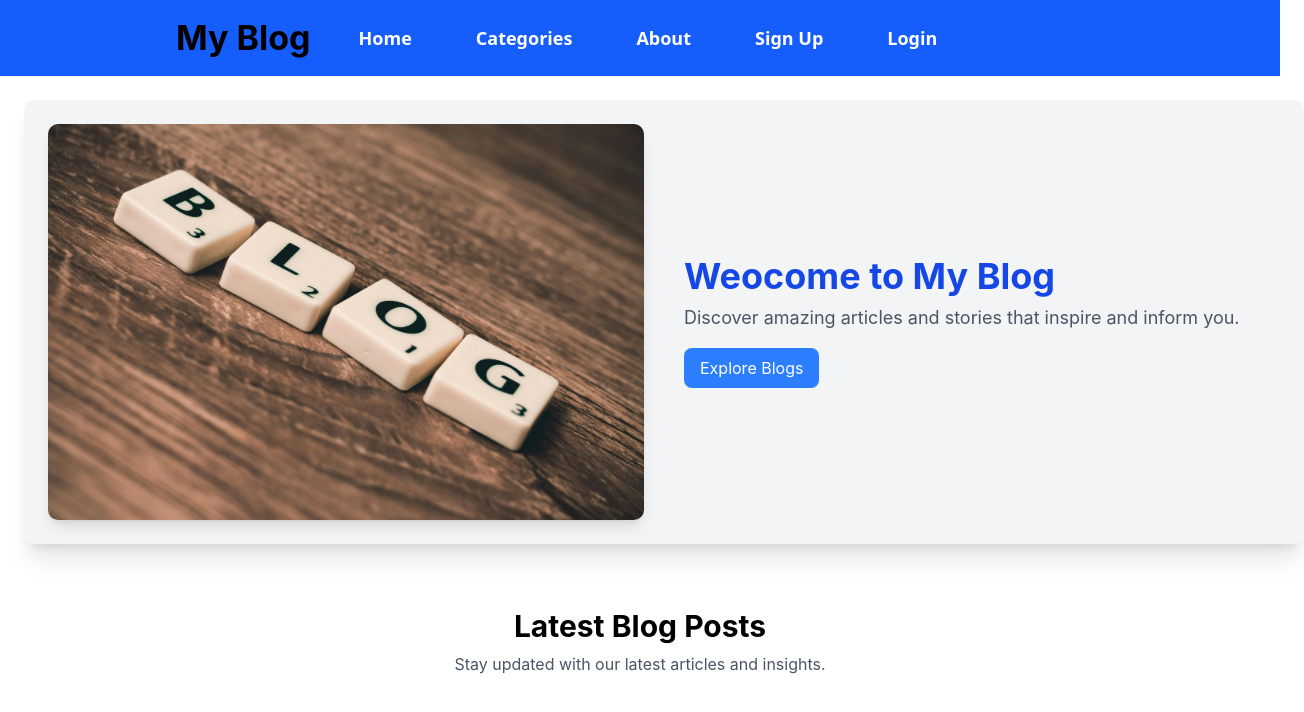
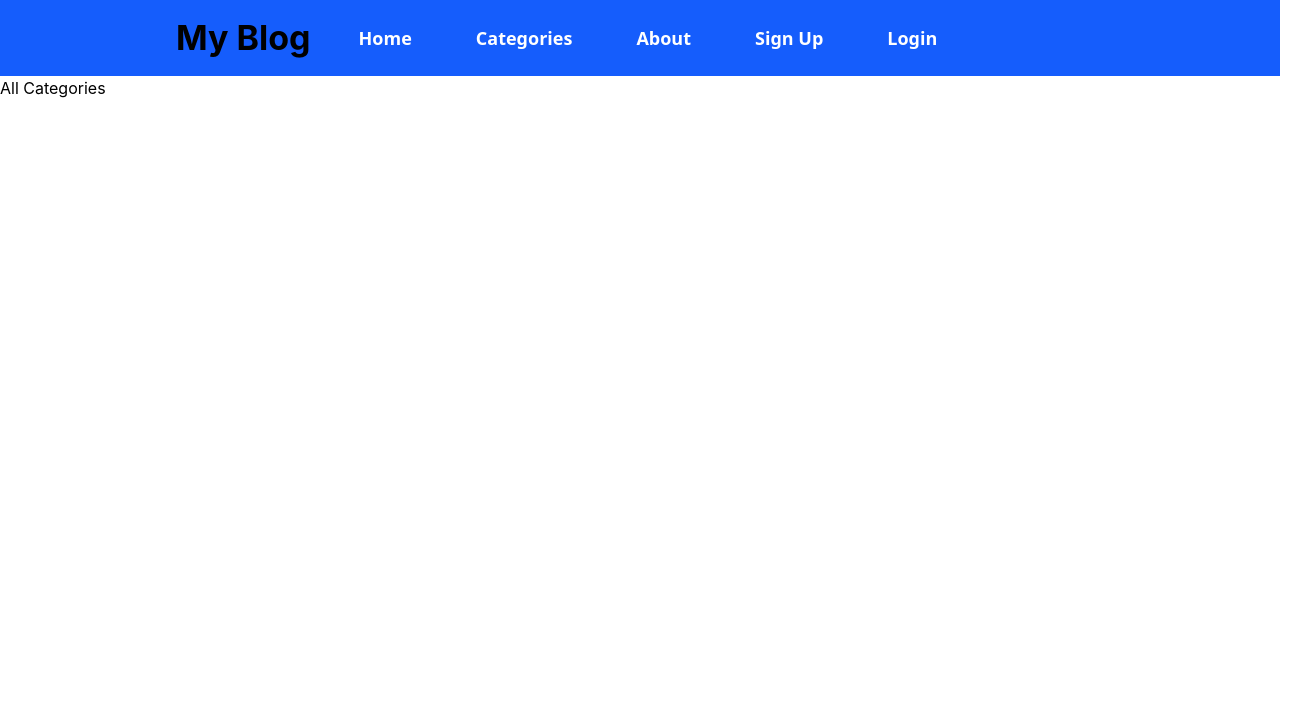
Before and after one commit to ankit11556/blog-app, a React (Vite) app in the folder frontend/: page /categories in a window 1280 px wide. Shown: the top 712 px of the page, 1304 px wide, since content can reach past the window. Built offline with nearby package versions, Linux system fonts and the light colour scheme.

Commit message:
add pages

```diff
--- a/frontend/package.json
+++ b/frontend/package.json
@@ -18,6 +18,7 @@
     "lucide-react": "^0.479.0",
     "react": "^19.0.0",
     "react-dom": "^19.0.0",
+    "react-router-dom": "^7.3.0",
     "tailwind-merge": "^3.0.2",
     "tailwindcss-animate": "^1.0.7"
   },
--- a/frontend/src/App.jsx
+++ b/frontend/src/App.jsx
@@ -1,16 +1,27 @@
 import Navbar from "./components/Navbar"
 import Hero from "./components/Hero"
- import BlogSection from "./components/BlogSection"
-
+// import BlogSection from "./components/BlogSection"
+import {Routes, Route } from "react-router-dom";
+import Home from "./Pages/Home";
+import Categories from "./Pages/Categories";
+import About from "./Pages/About";
+import SignUp from "./Pages/SignUp";
+import Login from "./Pages/Login";
 
 function App() {
 
 
   return (
     <>
+
      <Navbar></Navbar>
-     <Hero></Hero>
-     <BlogSection></BlogSection>
+    <Routes>
+      <Route path="/" element={<Home/>}></Route>
+      <Route path="/categories" element={<Categories />} />
+      <Route path="/about" element={<About />} />
+      <Route path="/signup" element={<SignUp />} />
+      <Route path="/login" element={<Login />} />
+    </Routes>
 
     </>
   )
--- /dev/null
+++ b/frontend/src/Pages/About.jsx
@@ -0,0 +1,5 @@
+const About = () => {
+  return <h1>About Us</h1>;
+};
+
+export default About;
--- /dev/null
+++ b/frontend/src/Pages/Categories.jsx
@@ -0,0 +1,5 @@
+const Categories = () => {
+  return <h1>All Categories</h1>;
+};
+
+export default Categories;
--- /dev/null
+++ b/frontend/src/Pages/Home.jsx
@@ -0,0 +1,7 @@
+const Home = () =>{
+  return(
+<h1>Welcome to home page</h1>
+  )
+}
+
+export default Home
--- /dev/null
+++ b/frontend/src/Pages/Login.jsx
@@ -0,0 +1,5 @@
+const Login = () => {
+  return <h1>Login Page</h1>;
+};
+
+export default Login;
--- /dev/null
+++ b/frontend/src/Pages/SignUp.jsx
@@ -0,0 +1,5 @@
+const SignUp = () => {
+  return <h1>Sign Up Page</h1>;
+};
+
+export default SignUp;
--- a/frontend/src/components/Navbar.jsx
+++ b/frontend/src/components/Navbar.jsx
@@ -1,4 +1,5 @@
 import { Container,Group,Title } from "@mantine/core";
+import { Link } from "react-router-dom";
 const Navbar = () =>{
   return (
 <div className="bg-blue-600 w-full">
@@ -6,11 +7,21 @@ const Navbar = () =>{
 <Group className="w-full flex justify-between items-center ">
   <Title >My Blog</Title>
 <ul className="text-white p-2 flex space-x-16 ml-6 font-sans text-lg font-bold">
-        <li className="hover:text-gray-300 cursor-pointer hover:underline">Home</li>
-        <li className="hover:text-gray-300 cursor-pointer hover:underline">Categories</li>
-        <li className="hover:text-gray-300 cursor-pointer hover:underline">About</li>
-        <li className="hover:text-gray-300 cursor-pointer hover:underline">Sign Up</li>
-        <li className="hover:text-gray-300 cursor-pointer hover:underline">Login</li>
+ <li>
+  <Link to="/" className="hover:text-gray-300 cursor-pointer hover:underline">Home</Link>
+ </li>
+ <li>
+  <Link to="/categories" className="hover:text-gray-300 cursor-pointer hover:underline">Categories</Link>
+ </li>
+ <li>
+  <Link to="/about" className="hover:text-gray-300 cursor-pointer hover:underline">About</Link>
+ </li>
+ <li>
+  <Link to="/signup" className="hover:text-gray-300 cursor-pointer hover:underline">Sign Up</Link>
+ </li>
+ <li>
+  <Link to="/login" className="hover:text-gray-300 cursor-pointer hover:underline">Login</Link>
+ </li>
 </ul>
 </Group>
 </Container>
--- a/frontend/src/main.jsx
+++ b/frontend/src/main.jsx
@@ -1,12 +1,15 @@
 
 import { createRoot } from 'react-dom/client'
 import {MantineProvider} from "@mantine/core"
+import { BrowserRouter } from "react-router-dom";
 import './index.css'
 import App from './App.jsx'
 import "@mantine/core/styles.css";
 
 createRoot(document.getElementById('root')).render(
+  <BrowserRouter>
   <MantineProvider>
     <App />
   </MantineProvider>
+</BrowserRouter>
 )
```
Also changed, not shown: frontend/src/components/Blog/BlogCard.jsx (renamed from frontend/src/components/BlogCard.jsx), frontend/src/components/Blog/BlogSection.jsx (renamed from frontend/src/components/BlogSection.jsx), frontend/src/context/AuthContext.jsx (added), 1 other file (tests, documents, lock files or other folders). Lines whose indentation alone changed are shown as unchanged.
